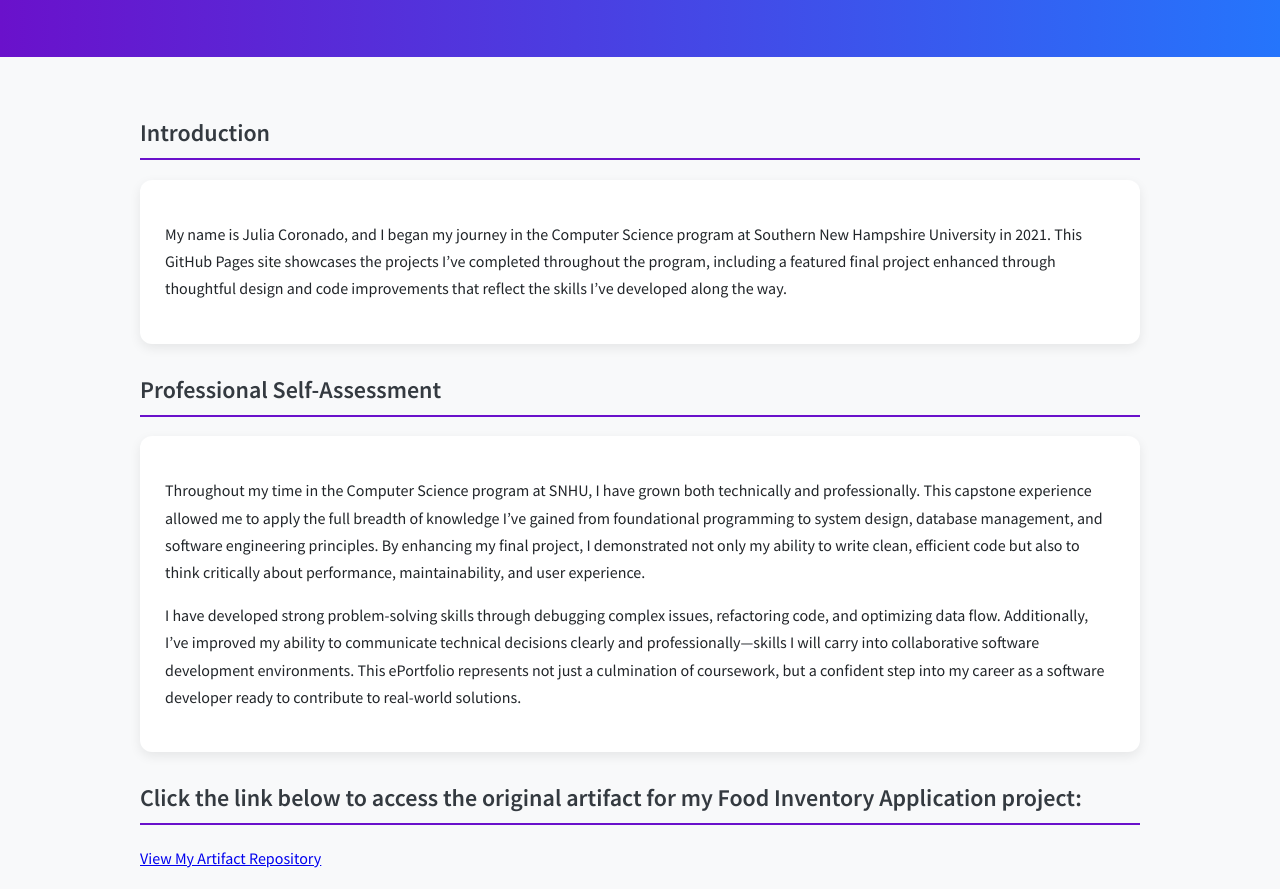
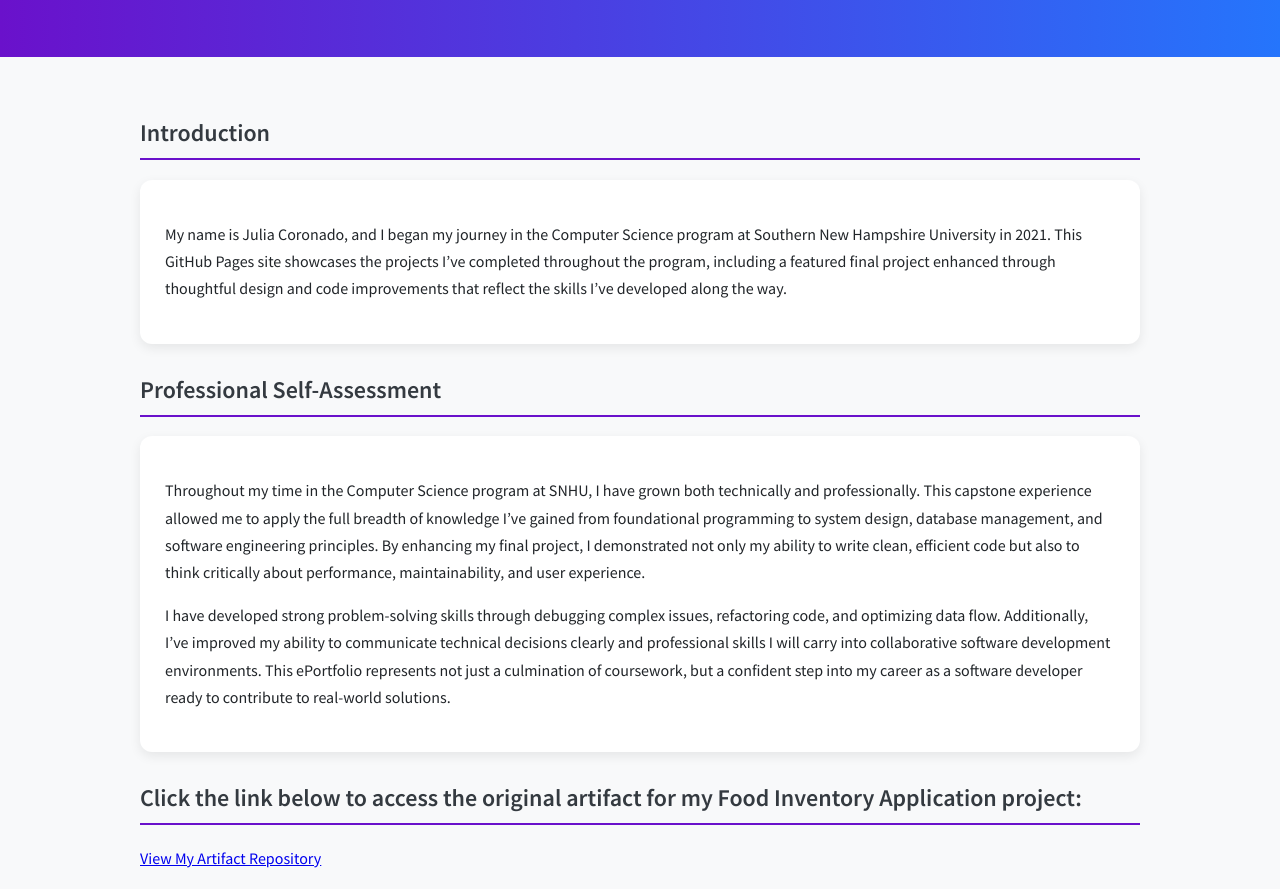
Before and after one commit to JaCoronado1/CS499, a plain HTML site: page index.html in a window 1280 px wide. Shown: the part 178-1067 px from the top of the page. Drawn offline with Linux system fonts and the light colour scheme.

Commit message:
Update index.html

```diff
--- a/index.html
+++ b/index.html
@@ -111,7 +111,7 @@
 <div class="card">
   <p>Throughout my time in the Computer Science program at SNHU, I have grown both technically and professionally. This capstone experience allowed me to apply the full breadth of knowledge I’ve gained from foundational programming to system design, database management, and software engineering principles. By enhancing my final project, I demonstrated not only my ability to write clean, efficient code but also to think critically about performance, maintainability, and user experience.</p>
 
-  <p>I have developed strong problem-solving skills through debugging complex issues, refactoring code, and optimizing data flow. Additionally, I’ve improved my ability to communicate technical decisions clearly and professionally—skills I will carry into collaborative software development environments. This ePortfolio represents not just a culmination of coursework, but a confident step into my career as a software developer ready to contribute to real-world solutions.</p>
+  <p>I have developed strong problem-solving skills through debugging complex issues, refactoring code, and optimizing data flow. Additionally, I’ve improved my ability to communicate technical decisions clearly and professional skills I will carry into collaborative software development environments. This ePortfolio represents not just a culmination of coursework, but a confident step into my career as a software developer ready to contribute to real-world solutions.</p>
 </div>
 
 
```
